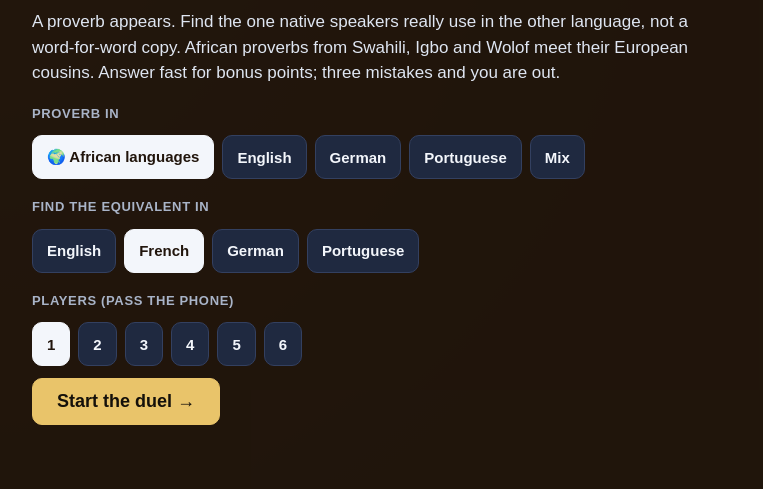
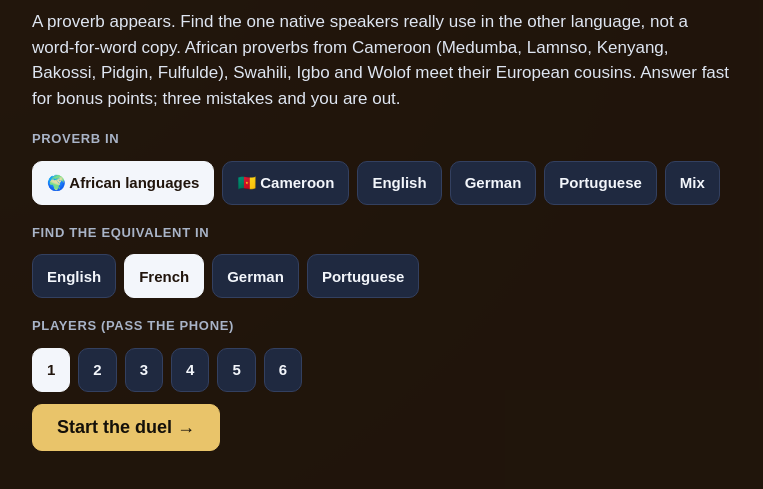
Before and after one commit to VIC-GOD/twister-booth, a plain HTML site: page proverbs/index.html in a window 1280 px wide. Shown: the part 119-608 px from the top of the page, without its empty margins (258-1021 px from the left). Drawn offline with Linux system fonts and the light colour scheme; a web font is replaced by a local one.

Commit message:
Proverb Duel: 11 sourced Cameroonian proverbs and a Cameroon filter
Medumba, Lamnso, Kenyang, Bakossi, Cameroonian Pidgin and Fulfulde, each with its source shown in the game.

Co-Authored-By: Claude Opus 5.5 <noreply@anthropic.com>
Claude-Session: https://claude.ai/code/session_01Dd52L2v8AHEonJhjzv3esy

```diff
--- a/content/proverbs.js
+++ b/content/proverbs.js
@@ -19,7 +19,8 @@ window.PROVERBS=[
  {id:"gift",en:"Don't look a gift horse in the mouth.",fr:"À cheval donné, on ne regarde pas les dents.",de:"Einem geschenkten Gaul schaut man nicht ins Maul.",pt:"A cavalo dado não se olha o dente.",
   m:{en:"Don't criticise a gift.",fr:"On ne critique pas un cadeau.",de:"Ein Geschenk kritisiert man nicht."}},
  {id:"romeday",en:"Rome wasn't built in a day.",fr:"Paris ne s'est pas fait en un jour.",de:"Rom wurde auch nicht an einem Tag erbaut.",pt:"Roma e Pavia não se fizeram num dia.",
-  m:{en:"Big things take time.",fr:"Les grandes choses prennent du temps.",de:"Große Dinge brauchen Zeit."},note:{en:"French swaps Rome for Paris, Portuguese adds Pavia.",fr:"Le français remplace Rome par Paris, le portugais ajoute Pavie.",de:"Das Französische nimmt Paris statt Rom, das Portugiesische ergänzt Pavia."}},
+  m:{en:"Big things take time.",fr:"Les grandes choses prennent du temps.",de:"Große Dinge brauchen Zeit."},note:{en:"French swaps Rome for Paris, Portuguese adds Pavia.",fr:"Le français remplace Rome par Paris, le portugais ajoute Pavie.",de:"Das Französische nimmt Paris statt Rom, das Portugiesische ergänzt Pavia."},
+  af:[{t:null,cm:1,o:{en:"Medumba (Bamileke, West Region of Cameroon)",fr:"medumba (bamiléké, Ouest du Cameroun)",de:"Medumba (Bamileke, Westregion Kameruns)"},s:"D. Cikuru, 100 Proverbs and Wise Sayings of the Medumba, African Proverbs Working Group, 2019",en:"A leaf does not rot on the same day it falls.",fr:"La feuille ne pourrit pas le jour même où elle tombe."}]},
  {id:"practice",en:"Practice makes perfect.",fr:"C'est en forgeant qu'on devient forgeron.",de:"Übung macht den Meister.",pt:"A prática leva à perfeição.",
   m:{en:"You get good by doing it again and again.",fr:"On progresse en pratiquant.",de:"Durch Wiederholung wird man gut."}},
  {id:"will",en:"Where there's a will, there's a way.",fr:"Vouloir, c'est pouvoir.",de:"Wo ein Wille ist, ist auch ein Weg.",pt:"Querer é poder.",
@@ -35,17 +36,17 @@ window.PROVERBS=[
   m:{en:"Sometimes it is wiser to say nothing.",fr:"Il est parfois plus sage de se taire.",de:"Manchmal ist Schweigen klüger."}},
  {id:"little",en:"Little strokes fell great oaks.",fr:"Petit à petit, l'oiseau fait son nid.",de:"Steter Tropfen höhlt den Stein.",pt:"Grão a grão enche a galinha o papo.",
   m:{en:"Small steady efforts add up.",fr:"De petits efforts réguliers finissent par payer.",de:"Kleine, stetige Schritte führen zum Ziel."},
-  af:[{t:"Haba na haba hujaza kibaba.",o:{en:"Swahili (East Africa)",fr:"swahili (Afrique de l'Est)",de:"Swahili (Ostafrika)"},en:"Little by little fills the measure.",fr:"Peu à peu, on remplit la mesure."}]},
+  af:[{t:"Small, small, monkey catch banana.",cm:1,o:{en:"Cameroonian Pidgin English",fr:"pidgin camerounais",de:"Kamerunisches Pidgin-Englisch"},s:"Mama Lisa's World, Proverbs and Wise Sayings from Cameroon, 2019",en:"Little by little, the monkey catches the banana.",fr:"Petit à petit, le singe attrape la banane."},{t:"Haba na haba hujaza kibaba.",o:{en:"Swahili (East Africa)",fr:"swahili (Afrique de l'Est)",de:"Swahili (Ostafrika)"},en:"Little by little fills the measure.",fr:"Peu à peu, on remplit la mesure."}]},
  {id:"haste",en:"More haste, less speed.",fr:"Qui veut voyager loin ménage sa monture.",de:"Eile mit Weile.",pt:"Devagar se vai ao longe.",
   m:{en:"Rushing causes mistakes; patience gets you there.",fr:"La précipitation fait faire des erreurs ; la patience mène au but.",de:"Hast führt zu Fehlern, Geduld führt ans Ziel."},
-  af:[{t:"Haraka haraka haina baraka.",o:{en:"Swahili (East Africa)",fr:"swahili (Afrique de l'Est)",de:"Swahili (Ostafrika)"},en:"Hurry, hurry has no blessing.",fr:"La hâte n'apporte pas de bénédiction."},
+  af:[{t:null,cm:1,o:{en:"Medumba (Bamileke, West Region of Cameroon)",fr:"medumba (bamiléké, Ouest du Cameroun)",de:"Medumba (Bamileke, Westregion Kameruns)"},s:"D. Cikuru, 100 Proverbs and Wise Sayings of the Medumba, African Proverbs Working Group, 2019",en:"Whoever goes slowly goes surely.",fr:"Qui va lentement va sûrement."},{t:null,cm:1,v:1,o:{en:"Fulfulde (Fulani), North of Cameroon; exact source to be checked",fr:"fulfulde (peul), Nord du Cameroun ; source exacte à vérifier",de:"Fulfulde (Fulbe), Nordkamerun; genaue Quelle zu prüfen"},s:"Mythological Africans, In Banga Soup like in Achu Soup, a collection of Cameroonian proverbs",en:"With patience, one can cook a stone.",fr:"Avec de la patience, on peut faire cuire une pierre."},{t:"Haraka haraka haina baraka.",o:{en:"Swahili (East Africa)",fr:"swahili (Afrique de l'Est)",de:"Swahili (Ostafrika)"},en:"Hurry, hurry has no blessing.",fr:"La hâte n'apporte pas de bénédiction."},
       {t:"Ndank ndank mooy jàpp golo ci ñaay.",v:1,o:{en:"Wolof (Senegal, Gambia), spelling to be checked",fr:"wolof (Sénégal, Gambie), orthographe à vérifier",de:"Wolof (Senegal, Gambia), Schreibung zu prüfen"},en:"Slowly, slowly, you catch the monkey in the forest.",fr:"Doucement, doucement, on attrape le singe dans la forêt."}]},
  {id:"prevent",en:"A stitch in time saves nine.",fr:"Mieux vaut prévenir que guérir.",de:"Vorbeugen ist besser als heilen.",pt:"Mais vale prevenir do que remediar.",
   m:{en:"Fix small problems before they grow.",fr:"Régler les petits problèmes avant qu'ils grandissent.",de:"Kleine Probleme lösen, bevor sie wachsen."},
-  af:[{t:"Usipoziba ufa utajenga ukuta.",o:{en:"Swahili (East Africa)",fr:"swahili (Afrique de l'Est)",de:"Swahili (Ostafrika)"},en:"If you don't fill the crack, you will have to build a wall.",fr:"Si tu ne bouches pas la fissure, tu devras construire un mur."}]},
+  af:[{t:null,cm:1,o:{en:"Medumba (Bamileke, West Region of Cameroon)",fr:"medumba (bamiléké, Ouest du Cameroun)",de:"Medumba (Bamileke, Westregion Kameruns)"},s:"D. Cikuru, 100 Proverbs and Wise Sayings of the Medumba, African Proverbs Working Group, 2019",en:"Whoever neglects a thorn in his foot will see it swell.",fr:"Qui néglige une épine dans le pied la verra enfler."},{t:null,cm:1,o:{en:"Kenyang (Bayangi, South-West Region of Cameroon)",fr:"kenyang (bayangi, Sud-Ouest du Cameroun)",de:"Kenyang (Bayangi, Südwestregion Kameruns)"},s:"M. M. Njui, Linguistic Interpretation of Proverbs in the Kenyang Language, 2019",en:"A small problem that is neglected will always grow big.",fr:"Un petit problème négligé finit toujours par grandir."},{t:"Usipoziba ufa utajenga ukuta.",o:{en:"Swahili (East Africa)",fr:"swahili (Afrique de l'Est)",de:"Swahili (Ostafrika)"},en:"If you don't fill the crack, you will have to build a wall.",fr:"Si tu ne bouches pas la fissure, tu devras construire un mur."}]},
  {id:"union",en:"Many hands make light work.",fr:"L'union fait la force.",de:"Viele Hände machen bald ein Ende.",pt:"A união faz a força.",
   m:{en:"Together we achieve more.",fr:"Ensemble, on va plus loin.",de:"Gemeinsam schafft man mehr."},
-  af:[{t:"Kidole kimoja hakivunji chawa.",o:{en:"Swahili (East Africa)",fr:"swahili (Afrique de l'Est)",de:"Swahili (Ostafrika)"},en:"One finger cannot crush a louse.",fr:"Un seul doigt ne peut pas écraser un pou."}]},
+  af:[{t:null,cm:1,o:{en:"Medumba (Bamileke, West Region of Cameroon)",fr:"medumba (bamiléké, Ouest du Cameroun)",de:"Medumba (Bamileke, Westregion Kameruns)"},s:"D. Cikuru, 100 Proverbs and Wise Sayings of the Medumba, African Proverbs Working Group, 2019",en:"A single bracelet does not ring.",fr:"Un seul bracelet ne tinte pas."},{t:null,cm:1,o:{en:"Lamnso (Nso, North-West Region of Cameroon)",fr:"lamnso (Nso, Nord-Ouest du Cameroun)",de:"Lamnso (Nso, Nordwestregion Kameruns)"},s:"C. Lendzemo Yuka, The Structure of the Lamnso' Proverb, 2015",en:"One hand cannot tie a bundle.",fr:"Une seule main ne peut pas attacher un fagot."},{t:"Kidole kimoja hakivunji chawa.",o:{en:"Swahili (East Africa)",fr:"swahili (Afrique de l'Est)",de:"Swahili (Ostafrika)"},en:"One finger cannot crush a louse.",fr:"Un seul doigt ne peut pas écraser un pou."}]},
  {id:"smoke",en:"There's no smoke without fire.",fr:"Il n'y a pas de fumée sans feu.",de:"Wo Rauch ist, ist auch Feuer.",pt:"Não há fumo sem fogo.",
   m:{en:"Rumours usually have some basis.",fr:"Une rumeur a souvent un fond de vérité.",de:"Gerüchte haben meist einen wahren Kern."}},
  {id:"iron",en:"Strike while the iron is hot.",fr:"Il faut battre le fer pendant qu'il est chaud.",de:"Man muss das Eisen schmieden, solange es heiß ist.",pt:"É preciso malhar o ferro enquanto está quente.",
@@ -60,7 +61,8 @@ window.PROVERBS=[
   m:{en:"One good sign is not proof.",fr:"Un seul signe positif ne prouve rien.",de:"Ein gutes Zeichen ist noch kein Beweis."},note:{en:"English and German say summer, French and Portuguese say spring.",fr:"L'anglais et l'allemand disent l'été, le français et le portugais le printemps.",de:"Englisch und Deutsch sagen Sommer, Französisch und Portugiesisch Frühling."}},
  {id:"habit",en:"Don't judge a book by its cover.",fr:"L'habit ne fait pas le moine.",de:"Der Schein trügt.",pt:"O hábito não faz o monge.",
   m:{en:"Appearance does not show who someone really is.",fr:"L'apparence ne dit pas qui l'on est vraiment.",de:"Das Äußere zeigt nicht, wer jemand wirklich ist."},
-  note:{en:"Trap: German „Kleider machen Leute“ means the opposite (clothes do make the man).",fr:"Piège : l'allemand « Kleider machen Leute » dit le contraire (l'habit fait le moine).",de:"Falle: „Kleider machen Leute“ bedeutet das Gegenteil."}},
+  note:{en:"Trap: German „Kleider machen Leute“ means the opposite (clothes do make the man).",fr:"Piège : l'allemand « Kleider machen Leute » dit le contraire (l'habit fait le moine).",de:"Falle: „Kleider machen Leute“ bedeutet das Gegenteil."},
+  af:[{t:null,cm:1,o:{en:"Medumba (Bamileke, West Region of Cameroon)",fr:"medumba (bamiléké, Ouest du Cameroun)",de:"Medumba (Bamileke, Westregion Kameruns)"},s:"D. Cikuru, 100 Proverbs and Wise Sayings of the Medumba, African Proverbs Working Group, 2019",en:"If you see a lion's teeth, do not think it is laughing.",fr:"Si tu vois les dents du lion, ne crois pas qu'il rit."}]},
  {id:"necessity",en:"Necessity is the mother of invention.",fr:"La nécessité est mère de l'invention.",de:"Not macht erfinderisch.",pt:"A necessidade aguça o engenho.",
   m:{en:"Hard times make people creative.",fr:"Le manque rend inventif.",de:"Mangel macht kreativ."}},
  {id:"elephants",en:"When elephants fight, it is the grass that suffers.",fr:"Les petits ont pâti des sottises des grands.",de:null,pt:null,
@@ -69,5 +71,11 @@ window.PROVERBS=[
   af:[{t:"Wapiganapo tembo, nyasi huumia.",o:{en:"Swahili (East Africa)",fr:"swahili (Afrique de l'Est)",de:"Swahili (Ostafrika)"},en:"When elephants fight, the grass gets hurt.",fr:"Quand les éléphants se battent, c'est l'herbe qui souffre."}]},
  {id:"victors",en:"History is written by the victors.",fr:"L'histoire est écrite par les vainqueurs.",de:"Die Geschichte schreiben die Sieger.",pt:"A história é escrita pelos vencedores.",
   m:{en:"The side that wins tells the story.",fr:"C'est le camp vainqueur qui raconte l'histoire.",de:"Wer gewinnt, erzählt die Geschichte."},
-  af:[{t:null,v:1,o:{en:"West African proverb, often given as Ewe or Igbo; origin to be checked",fr:"proverbe d'Afrique de l'Ouest, souvent dit éwé ou igbo ; origine à vérifier",de:"westafrikanisches Sprichwort, oft als Ewe oder Igbo angegeben; Herkunft zu prüfen"},en:"Until the lions have their own historians, tales of the hunt will always glorify the hunter.",fr:"Tant que les lions n'auront pas leurs propres historiens, les récits de chasse glorifieront toujours le chasseur."}]}
+  af:[{t:null,v:1,o:{en:"West African proverb, often given as Ewe or Igbo; origin to be checked",fr:"proverbe d'Afrique de l'Ouest, souvent dit éwé ou igbo ; origine à vérifier",de:"westafrikanisches Sprichwort, oft als Ewe oder Igbo angegeben; Herkunft zu prüfen"},en:"Until the lions have their own historians, tales of the hunt will always glorify the hunter.",fr:"Tant que les lions n'auront pas leurs propres historiens, les récits de chasse glorifieront toujours le chasseur."}]},
+ {id:"faults",en:"The pot calls the kettle black.",fr:"C'est l'hôpital qui se moque de la charité.",de:"Wer im Glashaus sitzt, sollte nicht mit Steinen werfen.",pt:"Diz o roto ao nu: porque não te vestes tu?",
+  m:{en:"We see other people's faults but not our own.",fr:"On voit les défauts des autres, pas les siens.",de:"Man sieht die Fehler der anderen, nicht die eigenen."},
+  af:[{t:null,cm:1,o:{en:"Medumba (Bamileke, West Region of Cameroon)",fr:"medumba (bamiléké, Ouest du Cameroun)",de:"Medumba (Bamileke, Westregion Kameruns)"},s:"D. Cikuru, 100 Proverbs and Wise Sayings of the Medumba, African Proverbs Working Group, 2019",en:"The monkey does not see its own behind.",fr:"Le singe ne voit pas son propre derrière."}]},
+ {id:"travel",en:"Travel broadens the mind.",fr:"Les voyages forment la jeunesse.",de:"Reisen bildet.",pt:null,
+  m:{en:"Seeing the world teaches you what home cannot.",fr:"Voir le monde apprend ce que la maison n'apprend pas.",de:"Die Welt zu sehen lehrt, was das Zuhause nicht lehrt."},
+  af:[{t:null,cm:1,o:{en:"Bakossi (South-West Region of Cameroon)",fr:"bakossi (Sud-Ouest du Cameroun)",de:"Bakossi (Südwestregion Kameruns)"},s:"E. M. Sone, Language and Gender Interaction in Bakossi Proverbial Discourse, 2016",en:"A man who has not travelled thinks his mother is the best cook in the world.",fr:"Celui qui n'a pas voyagé croit que sa mère est la meilleure cuisinière du monde."}]}
 ];
--- a/proverbs/index.html
+++ b/proverbs/index.html
@@ -33,25 +33,25 @@ body{background:radial-gradient(circle at 50% 0%,#4a2f16,#21150c 60%) fixed}
 "use strict";
 const {$,esc}=SH;
 const L10={
- en:{title:"Proverb Duel",lead:"A proverb appears. Find the one native speakers really use in the other language, not a word-for-word copy. African proverbs from Swahili, Igbo and Wolof meet their European cousins. Answer fast for bonus points; three mistakes and you are out.",
+ en:{title:"Proverb Duel",lead:"A proverb appears. Find the one native speakers really use in the other language, not a word-for-word copy. African proverbs from Cameroon (Medumba, Lamnso, Kenyang, Bakossi, Pidgin, Fulfulde), Swahili, Igbo and Wolof meet their European cousins. Answer fast for bonus points; three mistakes and you are out.",
   from:"Proverb in",to:"Find the equivalent in",start:"Start the duel",next:"Next proverb →",meaning:"Meaning",all:"In every language",
   time:"Time!",score:"Score",over:"Duel over",check:"⚠ To be checked by a speaker of this language.",tap:"Tap when ready",
-  L:{en:"English",fr:"French",de:"German",pt:"Portuguese",af:"African languages",mix:"Mix"},lit:"Literally"},
- fr:{title:"Duel de proverbes",lead:"Un proverbe s'affiche. Trouvez celui que les locuteurs natifs emploient vraiment dans l'autre langue, pas une traduction mot à mot. Des proverbes africains en swahili, igbo et wolof rencontrent leurs cousins européens. Répondez vite pour un bonus ; trois erreurs et vous êtes éliminé.",
+  L:{en:"English",fr:"French",de:"German",pt:"Portuguese",af:"African languages",cm:"Cameroon",mix:"Mix"},src:"Source",lit:"Literally"},
+ fr:{title:"Duel de proverbes",lead:"Un proverbe s'affiche. Trouvez celui que les locuteurs natifs emploient vraiment dans l'autre langue, pas une traduction mot à mot. Des proverbes africains du Cameroun (medumba, lamnso, kenyang, bakossi, pidgin, fulfulde), en swahili, igbo et wolof rencontrent leurs cousins européens. Répondez vite pour un bonus ; trois erreurs et vous êtes éliminé.",
   from:"Proverbe en",to:"Trouver l'équivalent en",start:"Lancer le duel",next:"Proverbe suivant →",meaning:"Sens",all:"Dans chaque langue",
   time:"Temps écoulé !",score:"Score",over:"Duel terminé",check:"⚠ À vérifier par un locuteur de cette langue.",tap:"Touchez quand vous êtes prêt",
-  L:{en:"anglais",fr:"français",de:"allemand",pt:"portugais",af:"langues africaines",mix:"mélange"},lit:"Littéralement"},
- de:{title:"Sprichwort-Duell",lead:"Ein Sprichwort erscheint. Finden Sie das, was Muttersprachler in der anderen Sprache wirklich sagen, keine Wort-für-Wort-Übersetzung. Afrikanische Sprichwörter auf Swahili, Igbo und Wolof treffen ihre europäischen Verwandten. Schnelle Antworten bringen Bonus; nach drei Fehlern sind Sie raus.",
+  L:{en:"anglais",fr:"français",de:"allemand",pt:"portugais",af:"langues africaines",cm:"Cameroun",mix:"mélange"},src:"Source",lit:"Littéralement"},
+ de:{title:"Sprichwort-Duell",lead:"Ein Sprichwort erscheint. Finden Sie das, was Muttersprachler in der anderen Sprache wirklich sagen, keine Wort-für-Wort-Übersetzung. Afrikanische Sprichwörter aus Kamerun (Medumba, Lamnso, Kenyang, Bakossi, Pidgin, Fulfulde), auf Swahili, Igbo und Wolof treffen ihre europäischen Verwandten. Schnelle Antworten bringen Bonus; nach drei Fehlern sind Sie raus.",
   from:"Sprichwort auf",to:"Entsprechung auf",start:"Duell starten",next:"Nächstes Sprichwort →",meaning:"Bedeutung",all:"In jeder Sprache",
   time:"Zeit!",score:"Punkte",over:"Duell vorbei",check:"⚠ Von einem Sprecher dieser Sprache zu prüfen.",tap:"Tippen, wenn bereit",
-  L:{en:"Englisch",fr:"Französisch",de:"Deutsch",pt:"Portugiesisch",af:"afrikanischen Sprachen",mix:"Mix"},lit:"Wörtlich"}};
+  L:{en:"Englisch",fr:"Französisch",de:"Deutsch",pt:"Portugiesisch",af:"afrikanischen Sprachen",cm:"Kamerun",mix:"Mix"},src:"Quelle",lit:"Wörtlich"}};
 let t=L10[SH.UI];
 const LS=["en","fr","de","pt"],FL={en:"EN",fr:"FR",de:"DE",pt:"PT"},TIME=15000;
 let cfg=Object.assign({from:"af",to:"fr",np:1,names:[]},JSON.parse(localStorage.getItem("pv-cfg")||"{}"));
 let G=null,raf=0;
 function items(r){const out=[];const froms=cfg.from==="mix"?LS.concat("af"):[cfg.from];
  for(const c of PROVERBS){if(!c[cfg.to])continue;
-  for(const f of froms){if(f==="af"){(c.af||[]).forEach((a,ai)=>out.push({c,f,ai}))}else if(f!==cfg.to&&c[f])out.push({c,f})}}
+  for(const f of froms){if(f==="af"||f==="cm"){(c.af||[]).forEach((a,ai)=>{if(f==="af"||a.cm)out.push({c,f:"af",ai})})}else if(f!==cfg.to&&c[f])out.push({c,f})}}
  return PARTY.shuffle(out,r)}
 function start(seed){seed=seed||PARTY.newSeed();const r=PARTY.mulberry(seed);const deck=items(r);
  deck.forEach(it=>{const others=PARTY.shuffle(PROVERBS.filter(x=>x!==it.c&&x[cfg.to]),r).slice(0,3);it.opts=PARTY.shuffle([it.c].concat(others),r)});
@@ -62,7 +62,7 @@ function hand(){if(G.players.length<2)return play();const p=G.players[G.pi];SH.s
  $("#game").innerHTML=SH.header()+PARTY.pills(G)+`<div class="card hand"><h2>${esc(PARTY.t().turn(p.name))}</h2><button class="pri" id="rdy">${t.tap} →</button></div>`;SH.mount();$("#rdy").onclick=()=>{SH.state="run";play()}}
 function srcHTML(it){if(it.f!=="af")return `<div class="org">${FL[it.f]}</div><div class="src">${esc(it.c[it.f])}</div>`;
  const a=it.c.af[it.ai],lit=SH.UI==="fr"?a.fr:a.en;
- return `<div class="org">🌍 ${esc(a.o[SH.UI]||a.o.en)}</div>${a.t?`<div class="src">${esc(a.t)}</div><div class="lit">${t.lit}: “${esc(lit)}”</div>`:`<div class="src">“${esc(lit)}”</div>`}${a.v?`<div class="flag" style="text-align:center">${t.check}</div>`:""}`}
+ return `<div class="org">${a.cm?"🇨🇲":"🌍"} ${esc(a.o[SH.UI]||a.o.en)}</div>${a.t?`<div class="src">${esc(a.t)}</div><div class="lit">${t.lit}: “${esc(lit)}”</div>`:`<div class="src">“${esc(lit)}”</div>`}${a.v?`<div class="flag" style="text-align:center">${t.check}</div>`:""}${a.s?`<div class="muted" style="text-align:center;font-size:13px">${t.src}: ${esc(a.s)}</div>`:""}`}
 function play(){if(G.i>=G.deck.length)G.i=0;const it=G.deck[G.i];G.cur={it,t0:performance.now(),done:false};
  $("#game").innerHTML=SH.header()+PARTY.pills(G)+`<div class="bar"><i id="fuse"></i></div><div class="card">${srcHTML(it)}</div>
   <div class="lbl">${t.to} ${t.L[cfg.to]}</div><div class="ans" id="ans">${it.opts.map((c,i)=>`<button class="an" data-i="${i}">${esc(c[cfg.to])}</button>`).join("")}</div><div id="why"></div>`;
@@ -76,7 +76,7 @@ function answer(i){const c=G.cur,it=c.it,p=G.players[G.pi];c.done=true;cancelAni
   const q=it.f==="af"?(it.c.af[it.ai].t||it.c.af[it.ai].en):it.c[it.f];G.miss.push({q,a:it.c[cfg.to],m:it.c.m[SH.UI]});if(window.BANK)BANK.add({game:"proverbs",lang:cfg.to,q,a:it.c[cfg.to],note:it.c.m.en})}
  st();const n=it.c.note;
  $("#why").innerHTML=`<div class="card"><div><b>${t.meaning}:</b> ${esc(it.c.m[SH.UI])}</div>${n?`<div class="flag">💡 ${esc(n[SH.UI]||n.en)}</div>`:""}
-  <div class="lbl">${t.all}</div><div class="all">${LS.filter(l=>it.c[l]).map(l=>`<div><b>${FL[l]}</b><span>${esc(it.c[l])}</span></div>`).join("")}${(it.c.af||[]).filter(a=>a.t).map(a=>`<div><b>🌍</b><span>${esc(a.t)} <span class="muted">(${esc((a.o[SH.UI]||a.o.en).split(/[,(;]/)[0].trim())})</span></span></div>`).join("")}</div>
+  <div class="lbl">${t.all}</div><div class="all">${LS.filter(l=>it.c[l]).map(l=>`<div><b>${FL[l]}</b><span>${esc(it.c[l])}</span></div>`).join("")}${(it.c.af||[]).map(a=>`<div><b>${a.cm?"🇨🇲":"🌍"}</b><span>${esc(a.t||"“"+(SH.UI==="fr"?a.fr:a.en)+"”")} <span class="muted">(${esc((a.o[SH.UI]||a.o.en).split(/[,(;]/)[0].trim())})</span></span></div>`).join("")}</div>
   <button class="pri" id="nx">${t.next}</button></div>`;$("#nx").onclick=next;$("#nx").focus()}
 function next(){G.i++;if(!G.players.some(p=>p.lives>0))return end();
  if(G.players.length>1){if(!PARTY.advance(G))return end()}else if(G.players[0].lives<=0)return end();hand()}
@@ -92,7 +92,7 @@ function menu(){SH.state="menu";cancelAnimationFrame(raf);SFX.stop();$("#over").
  const o=(k,v,l)=>SH.opt(cfg,k,v,l),hs=PARTY.hashSeed();
  $("#menu").innerHTML=`<div class="box"><div class="row" style="justify-content:space-between"><a href="../" style="color:var(--ink);text-decoration:none;font-weight:600">${SH.t.all}</a>${SH.langBar()}</div>
   <h1>🦁 ${t.title}</h1><p>${t.lead}</p>
-  <div class="lbl">${t.from}</div><div class="row">${["af"].concat(LS).filter(l=>l!==cfg.to).concat("mix").map(l=>o("from",l,(l==="af"?"🌍 ":"")+t.L[l])).join("")}</div>
+  <div class="lbl">${t.from}</div><div class="row">${["af","cm"].concat(LS).filter(l=>l!==cfg.to).concat("mix").map(l=>o("from",l,(l==="af"?"🌍 ":l==="cm"?"🇨🇲 ":"")+t.L[l])).join("")}</div>
   <div class="lbl">${t.to}</div><div class="row">${LS.filter(l=>l!==cfg.from).map(l=>o("to",l,t.L[l])).join("")}</div>
   ${PARTY.menu(cfg)}
   <div class="row"><button class="pri" id="go">${t.start} →</button>${hs?`<button id="ch">🎯 ${PARTY.t().ch}</button>`:""}</div></div>`;
```
Also changed, not shown: index.html (+4 -4 lines).
